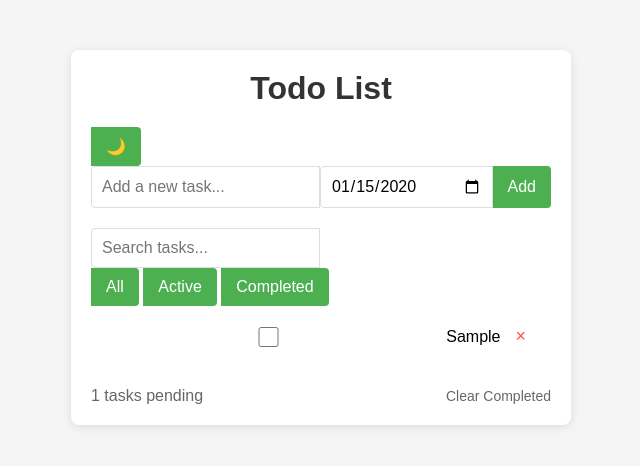
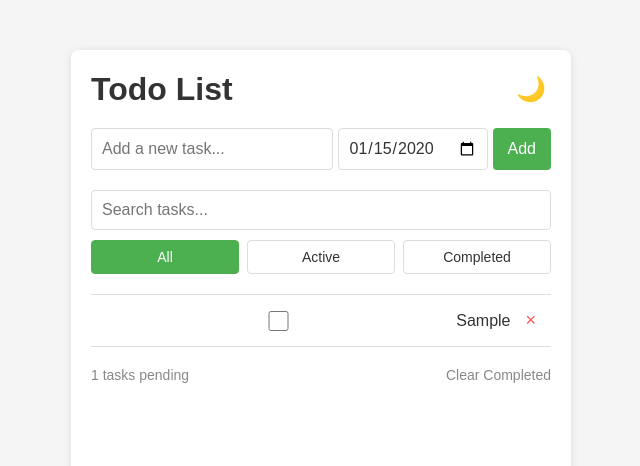
Before and after one commit to kentaraken/todo-app, a plain HTML site: page index.html in a window 1280 px wide. Both pictures are taken after typing "Sample", "2020-01-15" into the empty fields and a click on the button "Add". Shown: the whole page, without its empty margins (319-959 px from the left). Drawn offline with Linux system fonts and the light colour scheme.

Commit message:
Update CSS with dark mode and enhanced styling

```diff
--- a/styles.css
+++ b/styles.css
@@ -1,3 +1,27 @@
+:root {
+    --bg-color: #f5f5f5;
+    --container-bg: #ffffff;
+    --text-color: #333333;
+    --border-color: #dddddd;
+    --button-color: #4caf50;
+    --button-hover: #45a049;
+    --delete-color: #ff5252;
+    --completed-color: #888888;
+    --shadow-color: rgba(0, 0, 0, 0.1);
+}
+
+[data-theme="dark"] {
+    --bg-color: #2c2c2c;
+    --container-bg: #3a3a3a;
+    --text-color: #e0e0e0;
+    --border-color: #555555;
+    --button-color: #66bb6a;
+    --button-hover: #81c784;
+    --delete-color: #ff7373;
+    --completed-color: #a0a0a0;
+    --shadow-color: rgba(0, 0, 0, 0.3);
+}
+
 * {
     margin: 0;
     padding: 0;
@@ -6,106 +30,212 @@
 }
 
 body {
-    background-color: #f5f5f5;
+    background-color: var(--bg-color);
     display: flex;
     justify-content: center;
     padding-top: 50px;
+    color: var(--text-color);
+    transition: background-color 0.3s, color 0.3s;
+    min-height: 100vh;
 }
 
 .container {
     width: 90%;
     max-width: 500px;
-    background-color: white;
+    background-color: var(--container-bg);
     border-radius: 8px;
-    box-shadow: 0 2px 10px rgba(0, 0, 0, 0.1);
+    box-shadow: 0 2px 10px var(--shadow-color);
     padding: 20px;
+    transition: background-color 0.3s, box-shadow 0.3s;
+}
+
+header {
+    display: flex;
+    justify-content: space-between;
+    align-items: center;
+    margin-bottom: 20px;
 }
 
 h1 {
-    text-align: center;
-    margin-bottom: 20px;
-    color: #333;
+    color: var(--text-color);
+    transition: color 0.3s;
+}
+
+.theme-toggle {
+    background: none;
+    border: none;
+    font-size: 1.5rem;
+    cursor: pointer;
+    padding: 5px;
+    border-radius: 50%;
+    display: flex;
+    align-items: center;
+    justify-content: center;
+    transition: background-color 0.3s;
+}
+
+.theme-toggle:hover {
+    background-color: var(--border-color);
 }
 
 .input-container {
     display: flex;
     margin-bottom: 20px;
+    gap: 5px;
+}
+
+.date-input {
+    width: 40%;
+    max-width: 150px;
 }
 
 input {
     flex: 1;
     padding: 10px;
-    border: 1px solid #ddd;
-    border-radius: 4px 0 0 4px;
+    border: 1px solid var(--border-color);
+    border-radius: 4px;
     font-size: 16px;
+    background-color: var(--container-bg);
+    color: var(--text-color);
+    transition: background-color 0.3s, color 0.3s, border-color 0.3s;
 }
 
 button {
     padding: 10px 15px;
-    background-color: #4caf50;
+    background-color: var(--button-color);
     color: white;
     border: none;
-    border-radius: 0 4px 4px 0;
+    border-radius: 4px;
     cursor: pointer;
     font-size: 16px;
+    transition: background-color 0.3s;
 }
 
 button:hover {
-    background-color: #45a049;
+    background-color: var(--button-hover);
+}
+
+.filter-container {
+    margin-bottom: 20px;
+}
+
+.search-box {
+    margin-bottom: 10px;
+}
+
+.search-box input {
+    width: 100%;
+    border-radius: 4px;
+}
+
+.filter-buttons {
+    display: flex;
+    gap: 8px;
+}
+
+.filter-btn {
+    flex: 1;
+    background-color: var(--container-bg);
+    color: var(--text-color);
+    border: 1px solid var(--border-color);
+    padding: 8px;
+    font-size: 14px;
+    transition: background-color 0.3s, color 0.3s;
+}
+
+.filter-btn:hover,
+.filter-btn.active {
+    background-color: var(--button-color);
+    color: white;
+    border-color: var(--button-color);
 }
 
 ul {
     list-style-type: none;
+    max-height: 300px;
+    overflow-y: auto;
+    margin-bottom: 20px;
+    border-top: 1px solid var(--border-color);
+    border-bottom: 1px solid var(--border-color);
 }
 
 li {
     padding: 10px;
-    border-bottom: 1px solid #eee;
+    border-bottom: 1px solid var(--border-color);
     display: flex;
     align-items: center;
+    transition: border-color 0.3s;
 }
 
 li:last-child {
     border-bottom: none;
 }
 
+.task-content {
+    flex: 1;
+    display: flex;
+    flex-direction: column;
+    margin-left: 10px;
+}
+
+.task-title {
+    transition: color 0.3s, text-decoration 0.3s;
+}
+
+.task-due-date {
+    font-size: 12px;
+    color: var(--completed-color);
+    margin-top: 3px;
+}
+
 input[type="checkbox"] {
-    margin-right: 10px;
     width: 20px;
     height: 20px;
+    flex-shrink: 0;
 }
 
-.completed {
+.completed .task-title {
     text-decoration: line-through;
-    color: #888;
+    color: var(--completed-color);
 }
 
 .delete-btn {
-    margin-left: auto;
-    color: #ff5252;
+    margin-left: 10px;
+    color: var(--delete-color);
     background: none;
     border: none;
     cursor: pointer;
     font-size: 18px;
+    padding: 5px;
+    transition: color 0.3s;
+}
+
+.delete-btn:hover {
+    color: var(--text-color);
+    background: none;
 }
 
 .stats {
     display: flex;
     justify-content: space-between;
-    margin-top: 20px;
-    color: #666;
+    color: var(--completed-color);
+    font-size: 14px;
+    align-items: center;
+    transition: color 0.3s;
 }
 
 #clearCompleted {
     background: none;
-    color: #666;
+    color: var(--completed-color);
     border: none;
     cursor: pointer;
     font-size: 14px;
     padding: 0;
+    transition: color 0.3s;
 }
 
 #clearCompleted:hover {
     text-decoration: underline;
-    color: #333;
+    color: var(--text-color);
+    background: none;
 }
```
